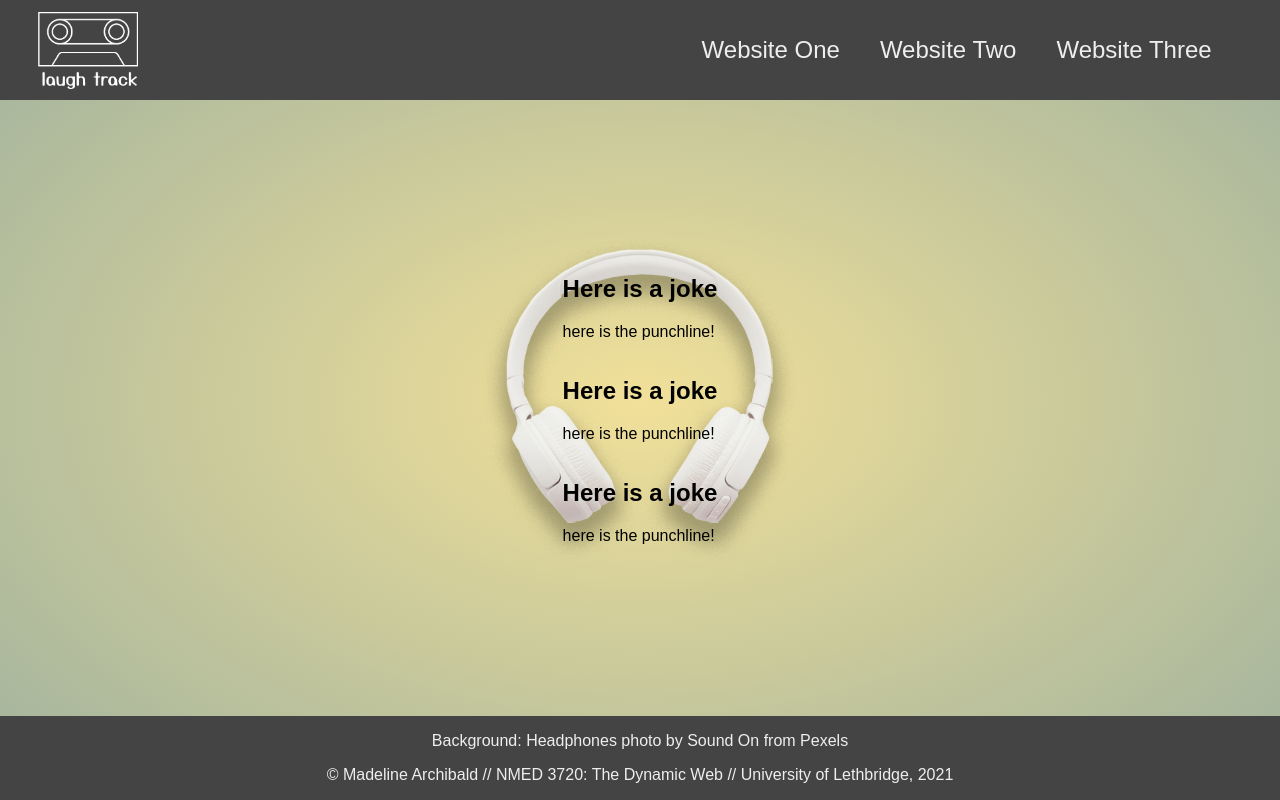
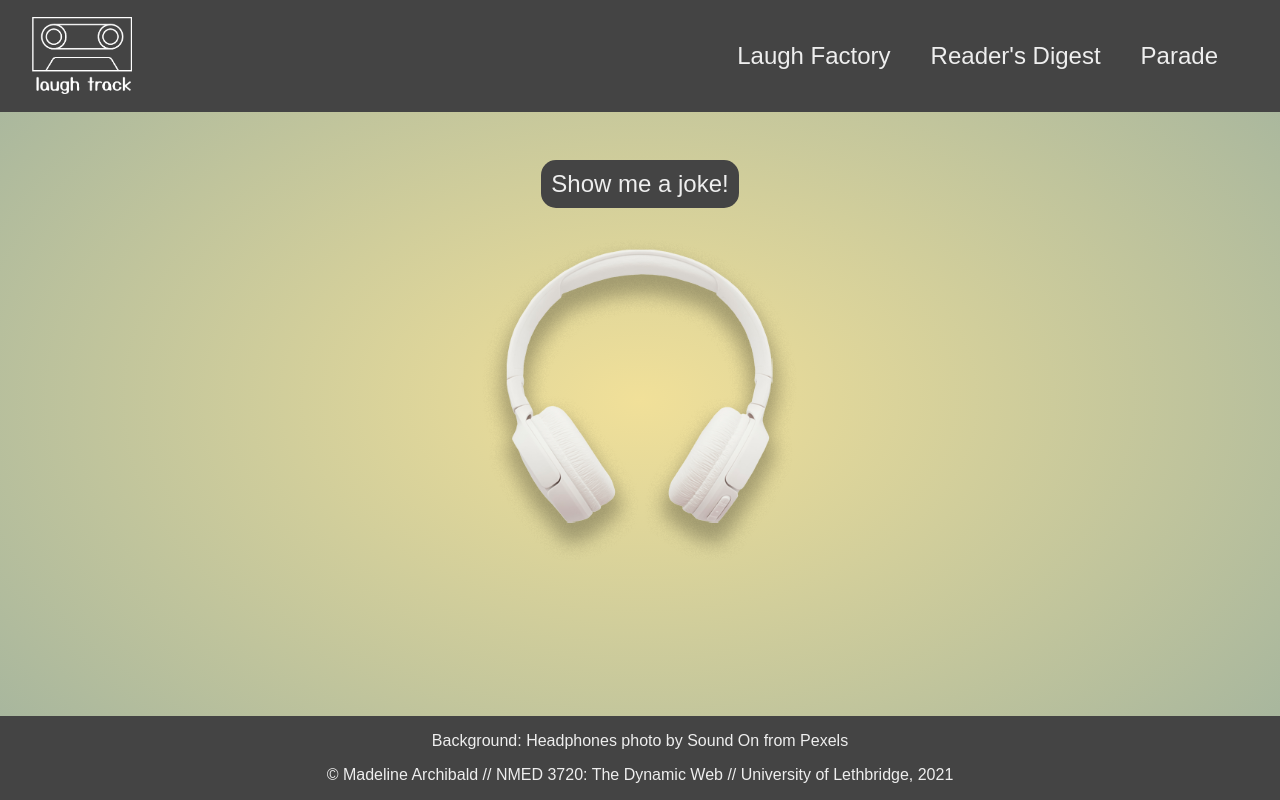
Before and after one commit to MadArch18/DW-2021-review, a plain HTML site: page index.html in a window 1280 px wide. Drawn offline with Linux system fonts and the light colour scheme; files whose address does not match are found by name; a web font is replaced by a local one.

Commit message:
update jokes, start js, finish links

```diff
--- a/css/style.css
+++ b/css/style.css
@@ -28,7 +28,7 @@ header {
     display: flex;
     justify-content: space-between;
     background: #444;
-    padding: 0 3%;
+    padding: 2em;
     align-items: center;
 }
 
@@ -37,7 +37,7 @@ nav ul {
     margin: 0;
     padding: 10px;
     display: flex;
-
+    min-width: 500px;
 }
 
 nav ul li a {
@@ -47,7 +47,7 @@ nav ul li a {
     font-size: 1.5em;
 }
 
-a:hover {
+nav a:hover {
     color: #E1C03D;
     border: solid #E1C03D;
     border-width: 2px 0px;
@@ -58,7 +58,6 @@ a:hover {
     background-size: 100%;
     background-position: center;
     background-repeat: no-repeat;
-    min-width: 50px;
     padding: 50px;
 }
 
@@ -68,10 +67,39 @@ main {
     flex-direction: column;
     justify-content: center;
     align-items: center;
-    /*
-    background: #eee;
-    opacity: .5;
+}
+
+button {
+    font-family: 'Yusei Magic', sans-serif;
+    border: none;
+    font-size: 1.5em;
+    position: absolute;
+    top: 20%;
+    background: #444;
+    color: #eee;
+    padding: 10px;
+    border-radius: 15px;
+    outline: none;
+}
+
+/*
+punch {
+    top: 80%;
+}
 */
+
+button:hover {
+    color: #E1C03D;
+    border: solid 2px #E1C03D;
+}
+
+button:active {
+    color: #A0B29E;
+    border: solid 2px #A0B29E;
+}
+
+.section {
+    display: none;
 }
 
 footer {
--- a/index.html
+++ b/index.html
@@ -1,6 +1,7 @@
 <!DOCTYPE html>
 <html>
-    <head>
+
+<head>
     <title>Exercise 2 - HTML, CSS, and JS Practice</title>
     <meta charset="UTF-8">
     <link rel="stylesheet" href="css/style.css">
@@ -11,29 +12,32 @@
 
 <body>
     <header>
-        <div class="logo"></div>
+        <div> <a href="index.html" class="logo"></a></div>
         <nav>
             <ul>
-                <li><a href="#">Website One</a></li>
-                <li><a href="#">Website Two</a></li>
-                <li><a href="#">Website Three</a></li>
+                <li><a href="http://www.laughfactory.com/jokes/clean-jokes">Laugh Factory</a></li>
+                <li><a href="https://www.rd.com/jokes/">Reader's Digest</a></li>
+                <li><a href="https://parade.com/1041830/marynliles/clean-jokes/">Parade</a></li>
             </ul>
         </nav>
     </header>
     <main>
-        <section class="section one">
-            <h2>Here is a joke</h2>
-            <p>here is the punchline!</p>
-        </section>
-        <section class="section two">
-            <h2>Here is a joke</h2>
-            <p>here is the punchline!</p>
-        </section>
-        <section class="section three">
-            <h2>Here is a joke</h2>
-            <p>here is the punchline!</p>
-        </section>
-
+        <button onclick="ShowAndHide()">Show me a joke!</button>
+        <div class="jokes">
+            <section class="section one" id="section">
+                <h2>What kind of music are balloons afriad of?</h2>
+                <p>Pop music</p>
+            </section>
+            <section class="section two" id="section">
+                <h2>What musical key do cows sing in?</h2>
+                <p>Beef flat</p>
+            </section>
+            <section class="section three" id="section">
+                <h2>What's an avocado's favourite music?</h2>
+                <p>Guac'n'roll</p>
+            </section>
+        </div>
+        <!--        <button class="button punch" onclick="ShowAndHide()">Show me the punchline!</button>-->
     </main>
     <footer>
         <div>
@@ -41,4 +45,27 @@
             <p>© Madeline Archibald // NMED 3720: The Dynamic Web // University of Lethbridge, 2021</p>
         </div>
     </footer>
-</body></html>
+
+    <script>
+        function ShowAndHide() {
+            var x = document.getElementById("section");
+            if (x.style.display == 'none') {
+                x.style.display = 'block';
+            } else {
+                x.style.display = 'none';
+            }
+        }
+
+        //        function ShowAndHide2() {
+        //            var x = document.getElementsByClassName("section one p");
+        //            if (x.style.display == 'none') {
+        //                x.style.display = 'block';
+        //            } else {
+        //                x.style.display = 'none';
+        //            }
+        //        }
+
+    </script>
+</body>
+
+</html>
```
